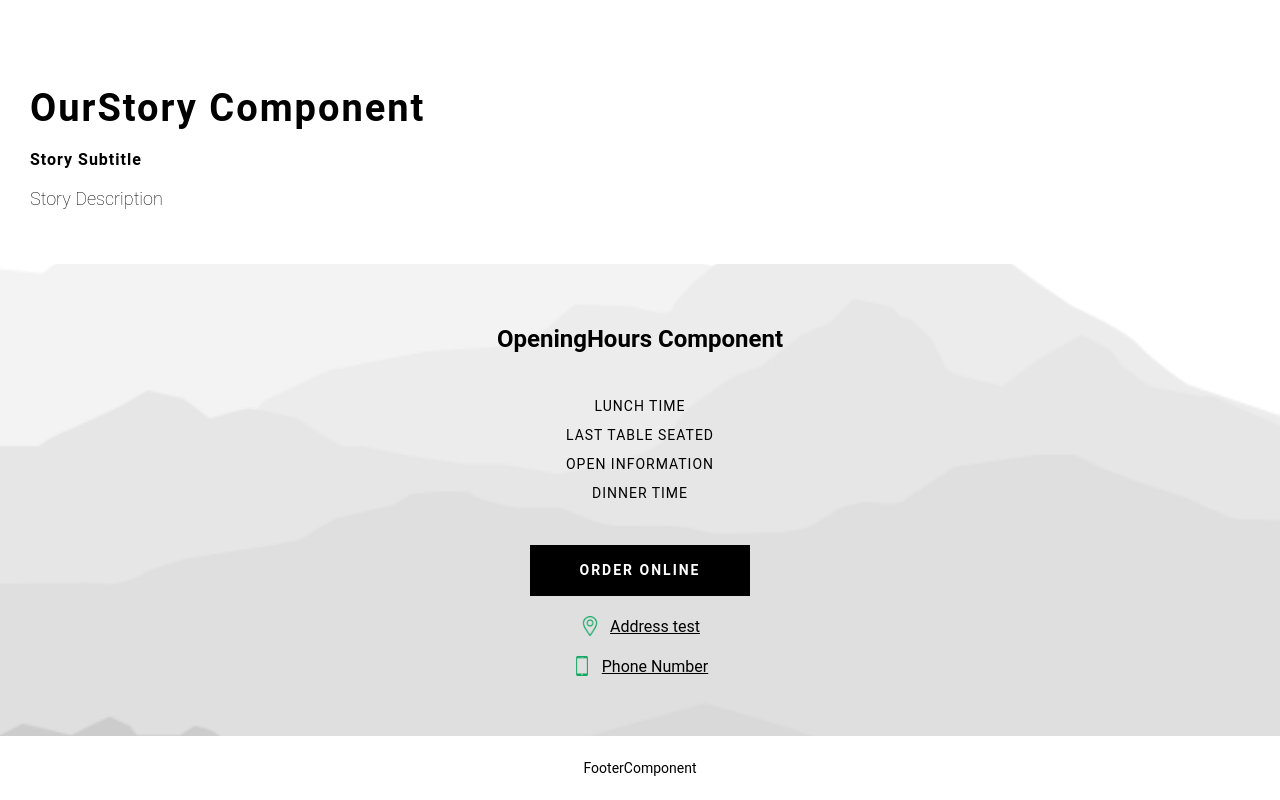
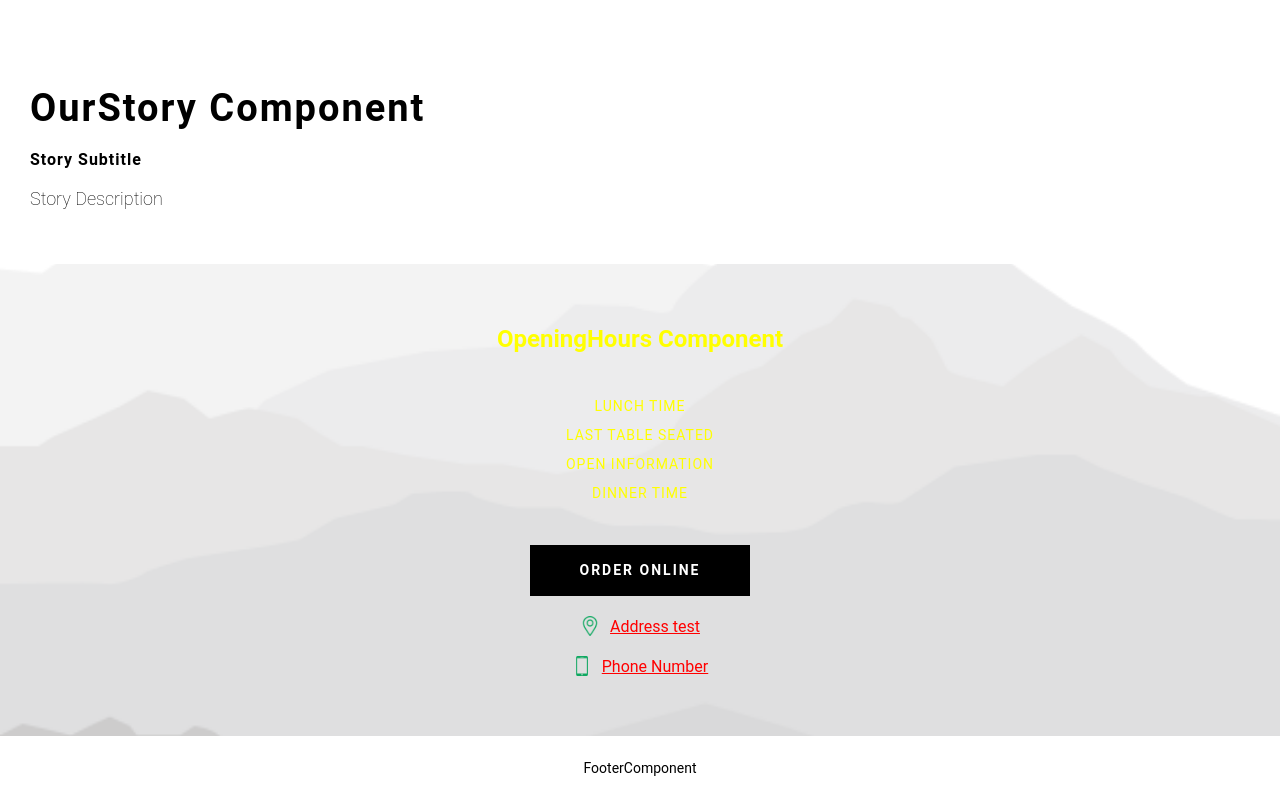
Before and after one commit to rodinshrestha/restaurant-ui, a React (Vite) app: page / in a window 1280 px wide. Shown: the part 692-1492 px from the top of the page. Built offline with nearby package versions, Linux system fonts and the light colour scheme.

Commit message:
oppening hours component updated

```diff
--- a/src/App.tsx
+++ b/src/App.tsx
@@ -59,6 +59,8 @@ const App: React.FC = () => {
         openInformation="Open Information"
         orderOnlineUrl="#"
         phoneNumber="Phone Number"
+        linkTextColor="red"
+        textColor="yellow"
       />
 
       <Footer footerText="FooterComponent" />
--- a/src/components/OpeningHours/index.tsx
+++ b/src/components/OpeningHours/index.tsx
@@ -1,5 +1,3 @@
-import defaultBgImage from "@/assets/image/fade-mountain.png";
-
 import Container from "../Container";
 import Row from "../Row";
 import Col from "../Col";
@@ -23,6 +21,10 @@ export type OppeningHoursProps = {
   hoursTitle?: string;
   bgImage?: string;
   enbaleOverlay?: boolean;
+  textColor?: string;
+  linkTextColor?: string;
+  btnColor?: string;
+  btnBgColor?: string;
 };
 
 const OpeningHours = ({
@@ -37,10 +39,15 @@ const OpeningHours = ({
   hoursTitle = "Hours:",
   bgImage,
   enbaleOverlay = false,
+  textColor,
+  linkTextColor,
+  btnColor,
+  btnBgColor,
 }: OppeningHoursProps) => {
   return (
     <StyledDiv
-      bgImage={bgImage || defaultBgImage}
+      bgImage={bgImage}
+      $linkTextColor={linkTextColor}
       data-testid="opening-hours-wrapper-id"
     >
       {enbaleOverlay && <Overlay testId="opening-hours-overlay-id" />}
@@ -48,7 +55,7 @@ const OpeningHours = ({
         <Row>
           <Col>
             <div className="oppening-hours-wrapper" data-testid="opening-hours">
-              <Typography as="h4" testId="opening-hours-text">
+              <Typography as="h4" testId="opening-hours-text" color={textColor}>
                 {hoursTitle}
               </Typography>
 
@@ -57,15 +64,22 @@ const OpeningHours = ({
                   <Typography
                     as="subtitle1"
                     testId="opening-hours-lunch-time-text"
+                    color={textColor}
                   >
                     {lunchTime}
                   </Typography>
                 )}
                 {lastTableSeated && (
-                  <Typography as="subtitle1">{lastTableSeated}</Typography>
+                  <Typography as="subtitle1" color={textColor}>
+                    {lastTableSeated}
+                  </Typography>
                 )}
                 {openInformation && (
-                  <Typography as="subtitle1" testId="opening-hour-information">
+                  <Typography
+                    as="subtitle1"
+                    testId="opening-hour-information"
+                    color={textColor}
+                  >
                     {openInformation}
                   </Typography>
                 )}
@@ -73,6 +87,7 @@ const OpeningHours = ({
                   <Typography
                     as="subtitle1"
                     testId="opening-hour-dinner-time-text"
+                    color={textColor}
                   >
                     {dinnerTime}
                   </Typography>
@@ -85,6 +100,8 @@ const OpeningHours = ({
                     skin="contained"
                     href={orderOnlineUrl}
                     testId="opening-hour-order-btn"
+                    bgColor={btnBgColor}
+                    color={btnColor}
                   >
                     {orderBtnLabel}
                   </Button>
--- a/src/components/OpeningHours/style.ts
+++ b/src/components/OpeningHours/style.ts
@@ -1,14 +1,16 @@
 import styled, { css, DefaultTheme } from "styled-components";
 
+import defaultBgImage from "@/assets/image/fade-mountain.png";
 import { mediaQuery } from "@/theme/utils";
 
 type Props = {
   theme: DefaultTheme;
-  bgImage: string;
+  bgImage?: string;
+  $linkTextColor?: string;
 };
 
 export const StyledDiv = styled.div<Props>`
-  ${({ theme, bgImage }) => css`
+  ${({ theme, bgImage = defaultBgImage, $linkTextColor }) => css`
     padding: 60px 0;
     background: ${bgImage ? `url(${bgImage})` : "none"} no-repeat 50% fixed;
     background-size: cover;
@@ -54,7 +56,7 @@ export const StyledDiv = styled.div<Props>`
           }
 
           a {
-            color: ${theme.color.primary};
+            color: ${$linkTextColor || theme.color.primary};
             text-decoration: underline;
             font-weight: 400;
           }
```
Also changed, not shown: 2 other files (tests, documents, lock files or other folders).
